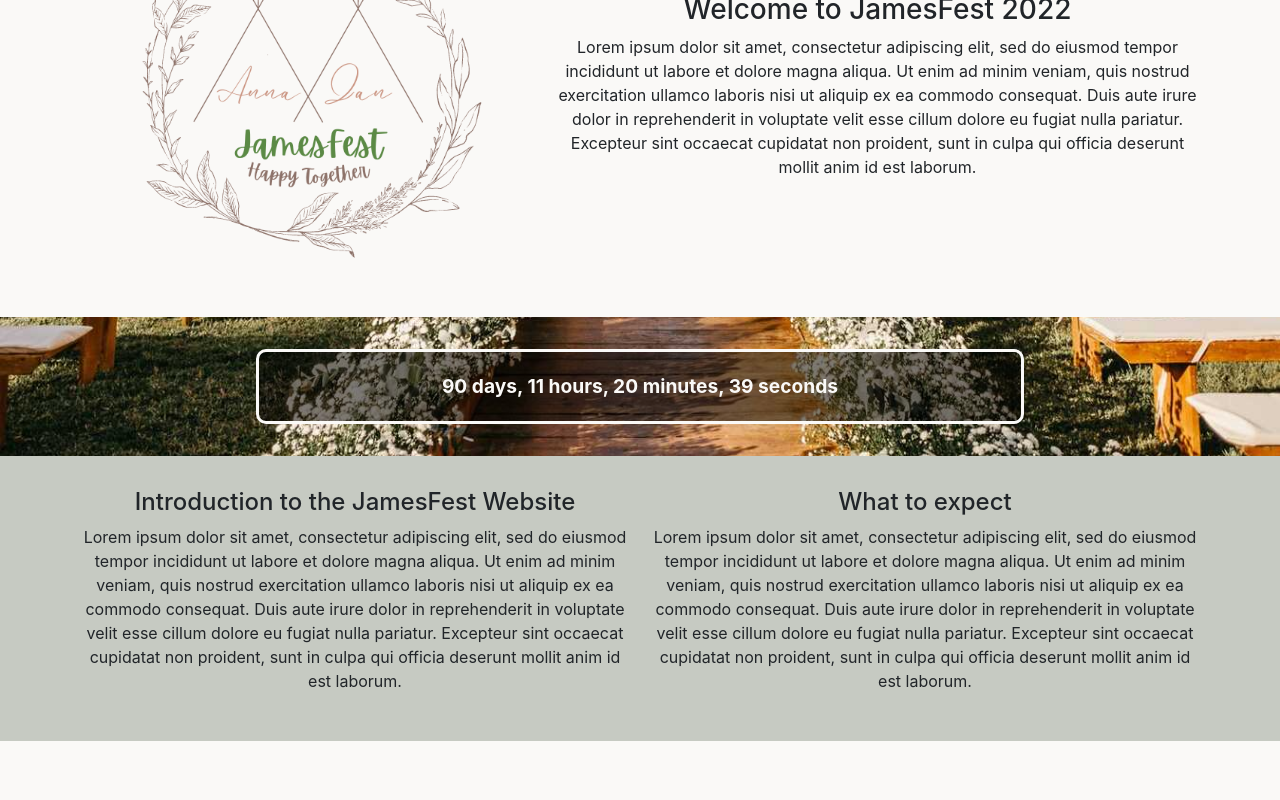
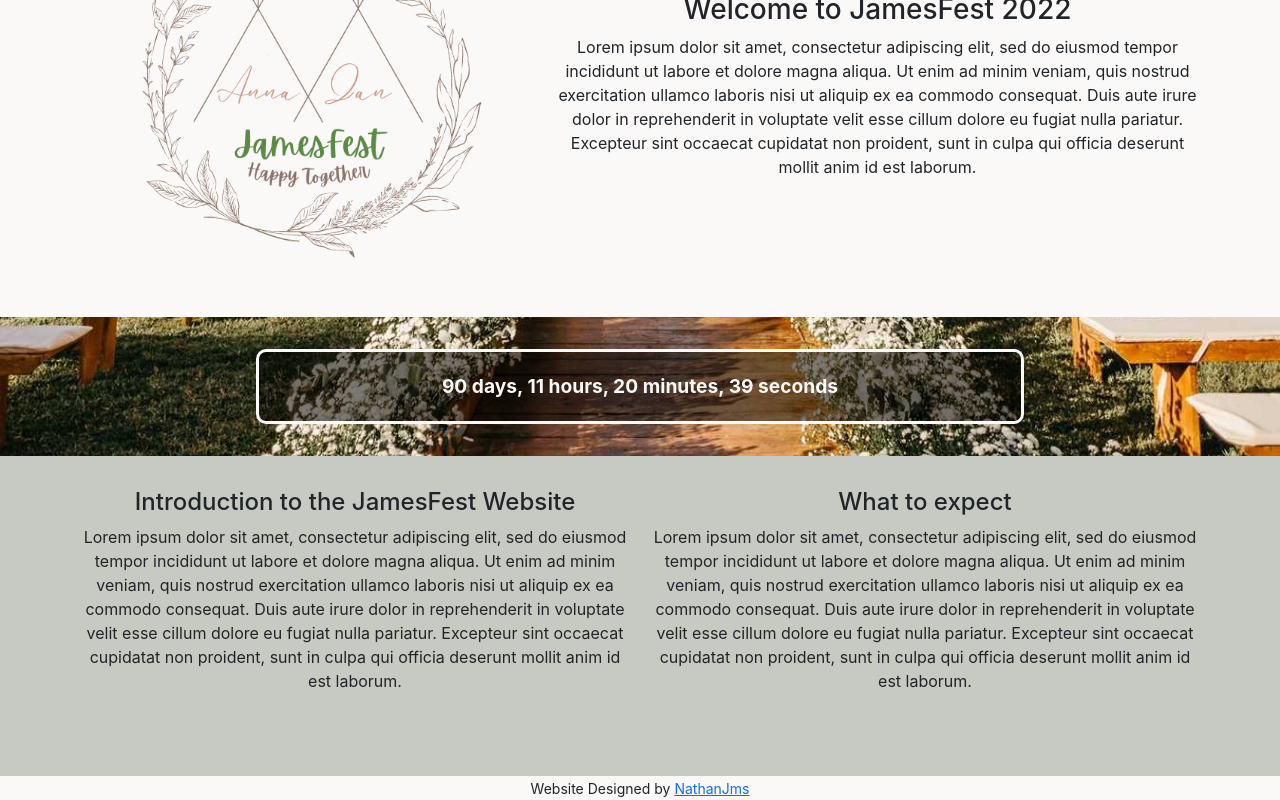
Before and after one commit to Nathanjms/jamesfest2022, a Next.js app: page / in a window 1280 px wide. Shown: the part 177-977 px from the top of the page. Before the commit the page ends 918 px from the top, so only its background shows below. Built offline with nearby package versions, Linux system fonts and the light colour scheme.

Commit message:
Add footer

```diff
--- a/pages/index.js
+++ b/pages/index.js
@@ -7,7 +7,7 @@ import { CustomNavbar } from "../components/CustomNavbar";
 const weddingDate = new Date(1657926000000);
 export default function Home() {
   return (
-    <div>
+    <>
       <Head>
         <title>JamesFest2022</title>
         <meta
@@ -86,6 +86,21 @@ export default function Home() {
           </div>
         </section>
       </main>
-    </div>
+
+      <footer>
+        <div className="text-center">
+          <small>
+            Website Designed by{" "}
+            <a
+              href="https://nathanjms.co.uk"
+              target="_blank"
+              rel="noopener noreferrer"
+            >
+              NathanJms
+            </a>
+          </small>
+        </div>
+      </footer>
+    </>
   );
 }
--- a/styles/globals.css
+++ b/styles/globals.css
@@ -19,9 +19,8 @@ body {
   background-color: var(--light1);
 }
 
-a {
-  color: inherit;
-  text-decoration: none;
+body {
+  min-height: 100vh;
 }
 
 * {
@@ -53,6 +52,7 @@ a {
 
 #about {
   background-color: var(--light2);
+  min-height: 40vh;
 }
 
 .jamesfest-img {
```
